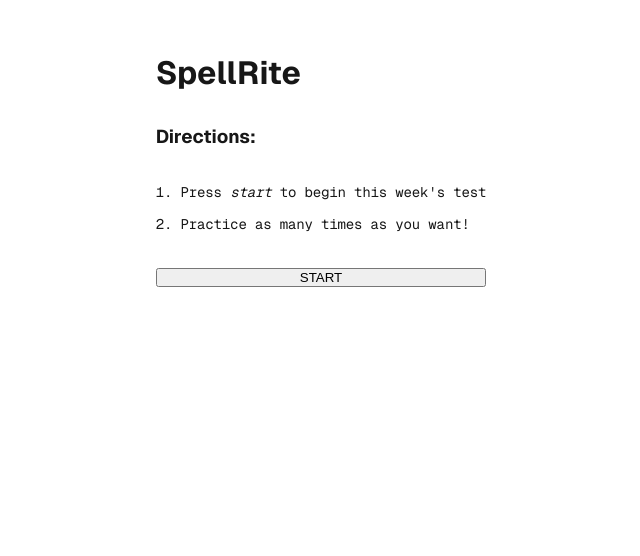
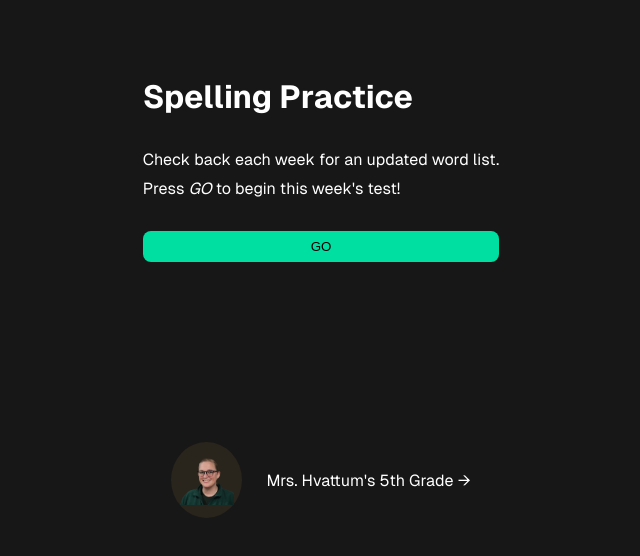
Before and after one commit to JohnAFernandez/spellrite, a Next.js app: page / in a window 1280 px wide. Shown: the part 230-786 px from the top of the page, without its empty margins (319-959 px from the left). Built offline with nearby package versions, Linux system fonts and the light colour scheme.

Commit message:
add speech option, lots of style changes

```diff
--- a/src/app/globals.css
+++ b/src/app/globals.css
@@ -1,19 +1,20 @@
 :root {
-  --background: #ffffff;
-  --foreground: #171717;
+  --background: #171717;
+  --foreground: #ffffff;
 }
 
-@media (prefers-color-scheme: dark) {
+/* @media (prefers-color-scheme: dark) {
   :root {
     --background: #0a0a0a;
     --foreground: #ededed;
   }
-}
+} */
 
 html,
 body {
   max-width: 100vw;
   overflow-x: hidden;
+
 }
 
 body {
--- a/src/app/page.js
+++ b/src/app/page.js
@@ -1,21 +1,24 @@
 
 import styles from "./page.module.css";
 import Link from "next/link";
-
+import Image from "next/image";
 
 export default function Home() {
     return (
         <div className={styles.page}>
             <main className={styles.main}>
-                <h1>SpellRite</h1>
-                <h3>Directions:</h3>
-                <ol>
+                <h1>Spelling Practice</h1>
+
+                {/* <h3>Directions:</h3> */}
+                <ul style={{listStyleType: "none",
+    paddingLeft: 0}}>
+        <li>Check back each week for an updated word list.</li>
                     <li>
-                        Press <em>start</em> to begin this week&apos;s test
+                        Press <em>GO</em> to begin this week&apos;s test!
                     </li>
-                    <li>Practice as many times as you want!</li>
-                </ol>
-                <button ><Link href='/test'>START</Link></button>
+
+                </ul>
+                <button style={{backgroundColor: "#00DFA2", outline: "none", border: "none", padding: "0.5rem 1rem", borderRadius: "0.5rem"}}><Link href='/test'>GO</Link></button>
                 {/* <div className={styles.ctas}>
                     <h1>SpellRite</h1>
                     <a
@@ -43,8 +46,8 @@ export default function Home() {
                     </a>
                 </div> */}
             </main>
-            {/* <footer className={styles.footer}>
-                <a
+            <footer className={styles.footer}>
+                {/* <a
                     href="https://nextjs.org/learn?utm_source=create-next-app&utm_medium=appdir-template&utm_campaign=create-next-app"
                     target="_blank"
                     rel="noopener noreferrer"
@@ -76,17 +79,18 @@ export default function Home() {
                     href="https://nextjs.org?utm_source=create-next-app&utm_medium=appdir-template&utm_campaign=create-next-app"
                     target="_blank"
                     rel="noopener noreferrer"
-                >
+                > */}
+                <div className={styles.imageDiv} >
                     <Image
                         aria-hidden
-                        src="https://nextjs.org/icons/globe.svg"
+                        src="/assets/lacey_no_bg.png"
                         alt="Globe icon"
-                        width={16}
-                        height={16}
-                    />
-                    Go to nextjs.org →
-                </a>
-            </footer> */}
+                        width={55}
+                        height={55}
+                    /></div>
+                <div>Mrs. Hvattum's 5th Grade →</div>
+                {/* </a> */}
+            </footer>
         </div>
     );
 }
--- a/src/app/page.module.css
+++ b/src/app/page.module.css
@@ -92,6 +92,7 @@ a.secondary {
 .footer {
     grid-row-start: 3;
     display: flex;
+    align-items: center;
     gap: 24px;
 }
 
@@ -103,6 +104,12 @@ a.secondary {
 
 .footer img {
     flex-shrink: 0;
+}
+
+.imageDiv{
+    background-color: #5f4b2a44;
+    padding: 0.5rem;
+    border-radius: 50%;
 }
 
 /* Enable hover only on non-touch devices */
--- a/src/lists/currentList.js
+++ b/src/lists/currentList.js
@@ -1,5 +1,5 @@
 const currentList = [
-    'whether', 'compete', 'wrestle', 'realize', 'folks', 'concern', 'whistle', 'succeed', 'fofeit', 'office', 'ought', 'altogether', 'wreath', 'exception', 'vary'
+    'whether', 'compete', 'wrestle', 'realize', 'folks', 'concern', 'whistle', 'succeed', 'forfeit', 'office', 'ought', 'altogether', 'wreath', 'exception', 'vary'
 ];
 
 export { currentList };
```
Also changed, not shown: src/app/test/page.js (+100 -10 lines), src/app/test/page.module.scss (+82 -7 lines), public/assets/lacey_no_bg.png (added). Lines whose indentation alone changed are shown as unchanged.
